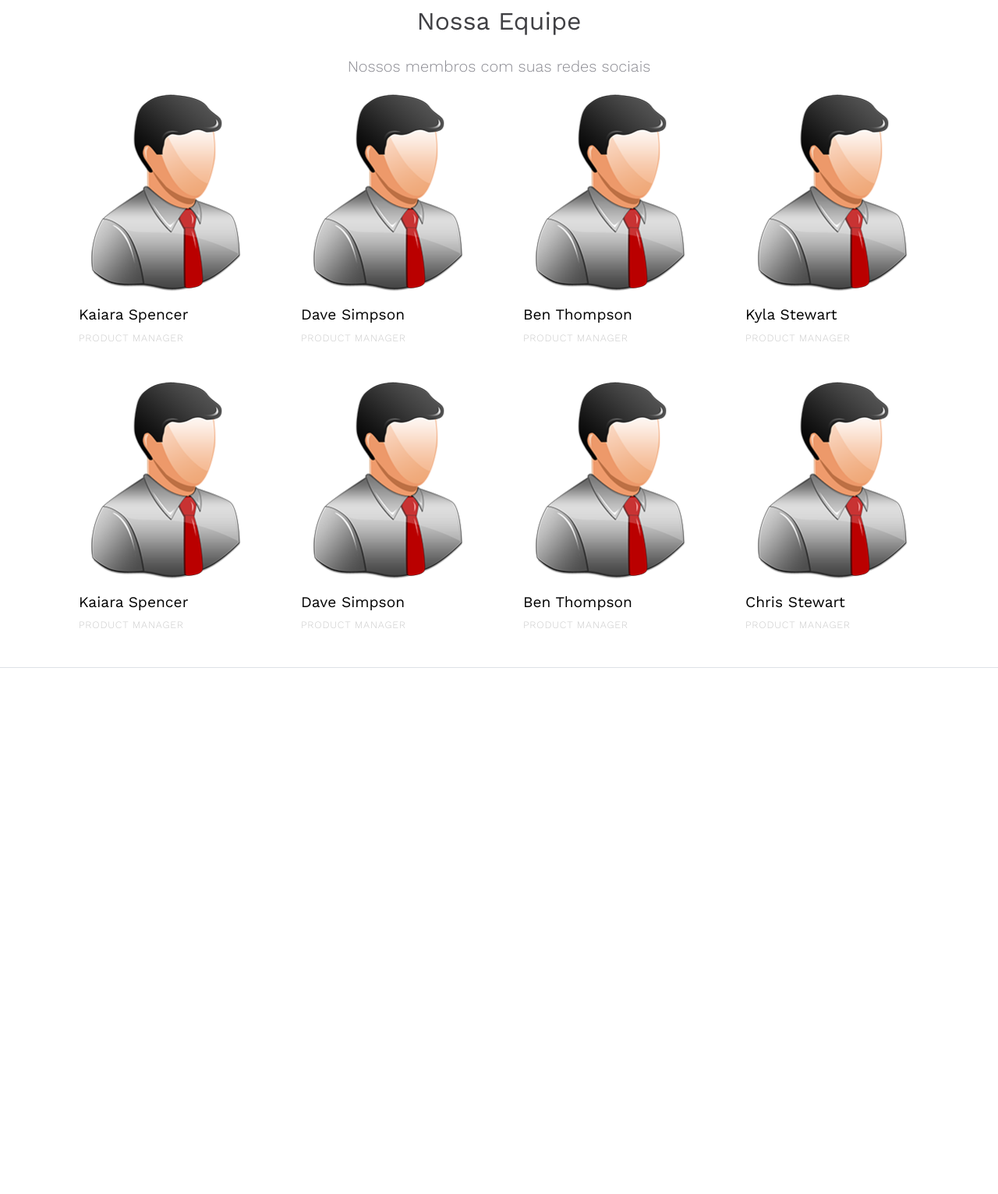
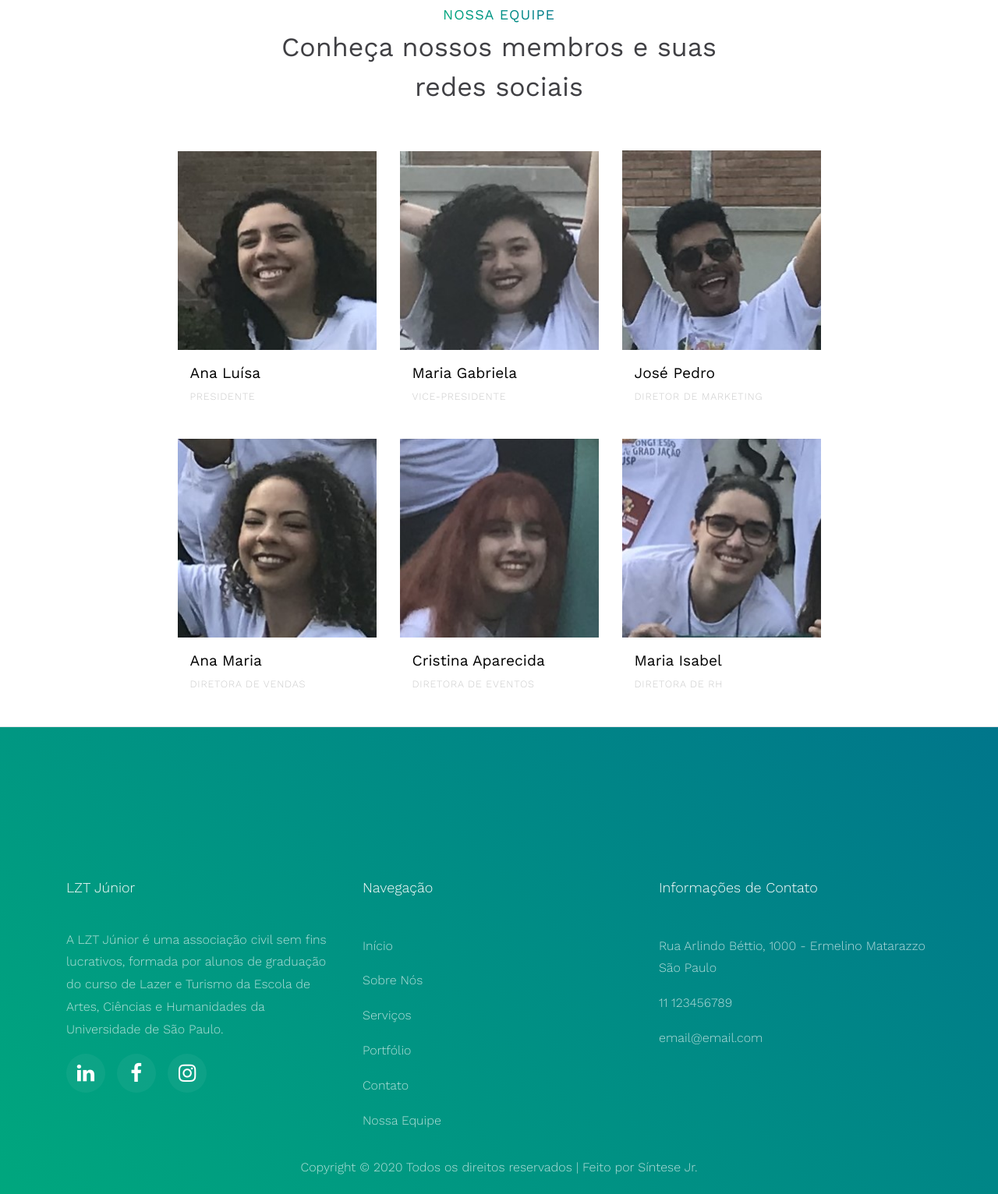
Before and after one commit to lucassartor/lztjr, a plain HTML site: page pages/nossa-equipe.html in a window 1280 px wide. Shown: the part 797-2329 px from the top of the page at 78% size. Before the commit the page ends 1654 px from the top, so only its background shows below. Drawn offline with nearby package versions, Linux system fonts and the light colour scheme; files whose address does not match are found by name.

Commit message:
Nossa Equipe pós feedback

```diff
--- a/css/style.css
+++ b/css/style.css
@@ -325,7 +325,7 @@ visibility: hidden;
   -webkit-transition: .3s all ease;
   -o-transition: .3s all ease;
   transition: .3s all ease;
-  background: #00768B; }
+  background: linear-gradient(90deg, #00AA7D 0%, #00768B 100%); }
   .team-member .social li {
     list-style: none; }
     .team-member .social li a {
--- a/pages/nossa-equipe.html
+++ b/pages/nossa-equipe.html
@@ -58,7 +58,7 @@
                         <span class="icon-menu"></span> Menu
                     </button>
 
-                    <div class="collapse navbar-collapse text-right" id="ftco-nav">
+                    <div class="collapse navbar-collapse text-right" id="ftco-nav" >
                         <ul class="navbar-nav ml-auto">
                             <li class="nav-item"><a href="../index.html" class="nav-link">Início</a></li>
                             <li class="nav-item"><a href="../pages/quem-somos.html" class="nav-link">Sobre Nós</a></li>
@@ -82,7 +82,7 @@
                 <div class="row slider-text justify-content-center align-items-center">
                     <div class="col-md-10 col-sm-12 ftco-animate mb-4 text-center">
                         <p class="breadcrumbs"><span class="mr-2"><a href="../index.html">Início</a></span> <span>Nossa Equipe</span></p>
-                        <h1 class="mb-3 bread">Nossa Equipe</h1>
+                        <h1 class="mb-3 bread ">Nossa Equipe</h1>
                         <p>Nossos membros com suas redes sociais</p>
                     </div>
                 </div>
@@ -91,16 +91,14 @@
     </section>
 	<section class="site-section border-bottom" id="team-section">
       <div class="container">
-        <div class="row mb-5 justify-content-center">
-          <div class="col-md-8 text-center">
-            <h2 class="section-title mb-3" data-aos="fade-up" data-aos-delay="">Nossa Equipe</h2>
-            <p class="lead" data-aos="fade-up" data-aos-delay="100">Nossos membros com suas redes sociais</p>
-          </div>
+        <div class="row justify-content-center mb-5 pb-5">
+                <div class="col-md-7 text-center heading-section ftco-animate">
+                    <span class="subheading">Nossa Equipe</span>
+                    <h2>Conheça nossos membros e suas redes sociais</h2>
+                </div>
         </div>
-        <div class="row">
-
-
-          <div class="col-md-6 col-lg-3 mb-4" data-aos="fade-up" data-aos-delay="">
+        <div class="row justify-content-center align-items-center">
+			<div class="col-md-6 col-lg-3 mb-4" data-aos="fade-up" data-aos-delay="100">
             <div class="team-member">
               <figure>
                 <ul class="social">
@@ -109,29 +107,11 @@
                   <li><a href="#"><span class="icon-linkedin"></span></a></li>
                   <li><a href="#"><span class="icon-instagram"></span></a></li>
                 </ul>
-                <img src="../img/funcionario.png" alt="Image" class="img-fluid">
+               <img src="../img/funcionario1.jpg" alt="Image" class="img-fluid">
               </figure>
               <div class="p-3">
-                <h3>Kaiara Spencer</h3>
-                <span class="position">Product Manager</span>
-              </div>
-            </div>
-          </div>
-
-          <div class="col-md-6 col-lg-3 mb-4" data-aos="fade-up" data-aos-delay="100">
-            <div class="team-member">
-              <figure>
-                <ul class="social">
-                  <li><a href="#"><span class="icon-facebook"></span></a></li>
-                  <li><a href="#"><span class="icon-twitter"></span></a></li>
-                  <li><a href="#"><span class="icon-linkedin"></span></a></li>
-                  <li><a href="#"><span class="icon-instagram"></span></a></li>
-                </ul>
-                <img src="../img/funcionario.png" alt="Image" class="img-fluid">
-              </figure>
-              <div class="p-3">
-                <h3>Dave Simpson</h3>
-                <span class="position">Product Manager</span>
+                <h3>Ana Luísa</h3>
+                <span class="position">Presidente</span>
               </div>
             </div>
           </div>
@@ -145,11 +125,11 @@
                   <li><a href="#"><span class="icon-linkedin"></span></a></li>
                   <li><a href="#"><span class="icon-instagram"></span></a></li>
                 </ul>
-               <img src="../img/funcionario.png" alt="Image" class="img-fluid">
+             <img src="../img/funcionario2.jpg" alt="Image" class="img-fluid">
               </figure>
               <div class="p-3">
-                <h3>Ben Thompson</h3>
-                <span class="position">Product Manager</span>
+                <h3>Maria Gabriela</h3>
+                <span class="position">Vice-Presidente</span>
               </div>
             </div>
           </div>
@@ -163,16 +143,20 @@
                   <li><a href="#"><span class="icon-linkedin"></span></a></li>
                   <li><a href="#"><span class="icon-instagram"></span></a></li>
                 </ul>
-                <img src="../img/funcionario.png" alt="Image" class="img-fluid">
+             <img src="../img/funcionario3.jpg" alt="Image" class="img-fluid align-items-center justify-content-center" style="width: 256px; height: 256px;">
               </figure>
               <div class="p-3">
-                <h3>Kyla Stewart</h3>
-                <span class="position">Product Manager</span>
+                <h3>José Pedro</h3>
+                <span class="position">Diretor de Marketing</span>
               </div>
             </div>
           </div>
 
-          <div class="col-md-6 col-lg-3 mb-4" data-aos="fade-up" data-aos-delay="">
+
+
+        </div>
+		<div class="row justify-content-center align-items-center">
+			<div class="col-md-6 col-lg-3 mb-4" data-aos="fade-up" data-aos-delay="100">
             <div class="team-member">
               <figure>
                 <ul class="social">
@@ -181,29 +165,11 @@
                   <li><a href="#"><span class="icon-linkedin"></span></a></li>
                   <li><a href="#"><span class="icon-instagram"></span></a></li>
                 </ul>
-               <img src="../img/funcionario.png" alt="Image" class="img-fluid">
+               <img src="../img/funcionario4.jpg" alt="Image" class="img-fluid">
               </figure>
               <div class="p-3">
-                <h3>Kaiara Spencer</h3>
-                <span class="position">Product Manager</span>
-              </div>
-            </div>
-          </div>
-
-          <div class="col-md-6 col-lg-3 mb-4" data-aos="fade-up" data-aos-delay="100">
-            <div class="team-member">
-              <figure>
-                <ul class="social">
-                  <li><a href="#"><span class="icon-facebook"></span></a></li>
-                  <li><a href="#"><span class="icon-twitter"></span></a></li>
-                  <li><a href="#"><span class="icon-linkedin"></span></a></li>
-                  <li><a href="#"><span class="icon-instagram"></span></a></li>
-                </ul>
-               <img src="../img/funcionario.png" alt="Image" class="img-fluid">
-              </figure>
-              <div class="p-3">
-                <h3>Dave Simpson</h3>
-                <span class="position">Product Manager</span>
+                <h3>Ana Maria</h3>
+                <span class="position">Diretora de Vendas</span>
               </div>
             </div>
           </div>
@@ -217,11 +183,11 @@
                   <li><a href="#"><span class="icon-linkedin"></span></a></li>
                   <li><a href="#"><span class="icon-instagram"></span></a></li>
                 </ul>
-             <img src="../img/funcionario.png" alt="Image" class="img-fluid">
+			<img src="../img/funcionario5.jpg" alt="Image" class="img-fluid">
               </figure>
               <div class="p-3">
-                <h3>Ben Thompson</h3>
-                <span class="position">Product Manager</span>
+                <h3>Cristina Aparecida</h3>
+                <span class="position">Diretora de Eventos</span>
               </div>
             </div>
           </div>
@@ -235,11 +201,11 @@
                   <li><a href="#"><span class="icon-linkedin"></span></a></li>
                   <li><a href="#"><span class="icon-instagram"></span></a></li>
                 </ul>
-             <img src="../img/funcionario.png" alt="Image" class="img-fluid">
+             <img src="../img/funcionario6.jpg" alt="Image" class="img-fluid">
               </figure>
               <div class="p-3">
-                <h3>Chris Stewart</h3>
-                <span class="position">Product Manager</span>
+                <h3>Maria Isabel</h3>
+                <span class="position">Diretora de RH</span>
               </div>
             </div>
           </div>
@@ -251,6 +217,76 @@
     </section>
     <!-- Fim Apresentação Equipe -->
 
+	<!-- Rodapé -->
+        <footer class="ftco-footer ftco-bg-dark ftco-section">
+            <div class="container">
+                <div class="row mb-5">
+                    <!-- Descrição LZT Jr. -->
+                    <div class="col-lg-4">
+                        <div class="ftco-footer-widget mb-4">
+                            <h2 class="ftco-heading-2">LZT Júnior</h2>
+                            <p>A LZT Júnior é uma associação civil sem fins lucrativos, formada por alunos de graduação do curso de Lazer e Turismo da Escola de Artes, Ciências e Humanidades da Universidade de São Paulo.</p>
+                            <ul class="ftco-footer-social list-unstyled float-md-left float-lft">
+                                <li class="ftco-animate">
+                                    <a href="https://www.linkedin.com/company/lztjúnior/"><span class="icon-linkedin"></span></a>
+                                </li>
+                                <li class="ftco-animate">
+                                    <a href="https://www.facebook.com/lztjunior/"><span class="icon-facebook"></span></a>
+                                </li>
+                                <li class="ftco-animate">
+                                    <a href="https://www.facebook.com/lztjunior/"><span class="icon-instagram"></span></a>
+                                </li>
+                            </ul>
+                        </div>
+                    </div>
+                    <!-- Fim Descrição LZT Jr. -->
+
+                    <!-- Navegação Rodapé -->
+                    <div class="col-lg-4">
+                        <div class="ftco-footer-widget mb-4">
+                            <h2 class="ftco-heading-2 second">Navegação</h2>
+                            <ul class="list-unstyled">
+                                <li><a href="index.html" class="py-2 d-block">Início</a></li>
+                                <li><a href="pages/quem-somos.html" class="py-2 d-flex">Sobre Nós</a></li>
+                                <li><a href="pages/servicos.html" class="py-2 d-flex">Serviços</a></li>
+                                <li><a href="pages/portfolio.html" class="py-2 d-flex">Portfólio</a></li>
+                                <li><a href="pages/contato.html" class="py-2 d-flex">Contato</a></li>
+								<li><a href="pages/nossa-equipe.html" class="py-2 d-flex">Nossa Equipe</a></li>
+							</ul>
+                        </div>
+                    </div>
+                    <!-- Fim Navegação Rodapé -->
+
+                    <!--Contato do Rodapé -->
+                    <div class="col-lg-4">
+                        <div class="ftco-footer-widget mb-4">
+                            <h2 class="ftco-heading-2">Informações de Contato</h2>
+                            <ul class="list-unstyled">
+                                <li><a href="#" class="py-2 d-block">Rua Arlindo Béttio, 1000 - Ermelino Matarazzo São Paulo</a></li>
+                                <li><a href="#" class="py-2 d-block">11 123456789</a></li>
+                                <li><a href="#" class="py-2 d-block">email@email.com</a></li>
+                            </ul>
+                        </div>
+                    </div>
+                    <!--Fim Contato do Rodapé -->
+                </div>
+
+                <!--Direitos Autorais e Créditos -->
+                <div class="row">
+                    <div class="col-md-12 text-center">
+                        <p>
+                            Copyright &copy;
+                            <script>
+                                document.write(new Date().getFullYear());
+                            </script>
+                            Todos os direitos reservados | Feito por <a href="http://sintesejr.com.br" target="_blank">Síntese Jr.</a>
+                        </p>
+                    </div>
+                </div>
+                <!-- Fim Direitos Autorais e Créditos -->
+            </div>
+        </footer>
+        <!-- Fim Rodapé -->
 
     <!-- JavaScript Externo -->
         <!-- JQuery -->
```
Also changed, not shown: pages/servicos.html (+4 -4 lines), img/evento2.jpg (added), img/evento3.JPG (added), img/funcionario1.jpg (added), img/funcionario2.jpg (added), img/funcionario3.jpg (added), img/funcionario4.jpg (added), img/funcionario5.jpg (added), img/funcionario6.jpg (added), 2 other files.
